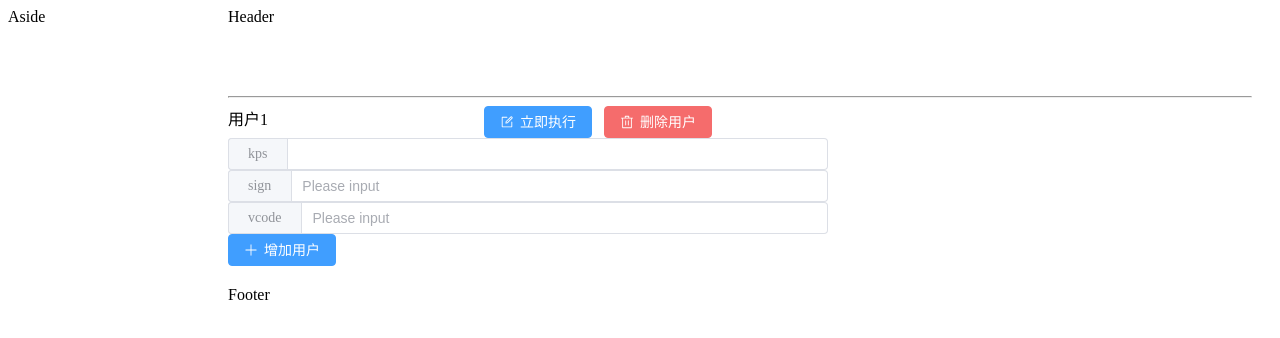
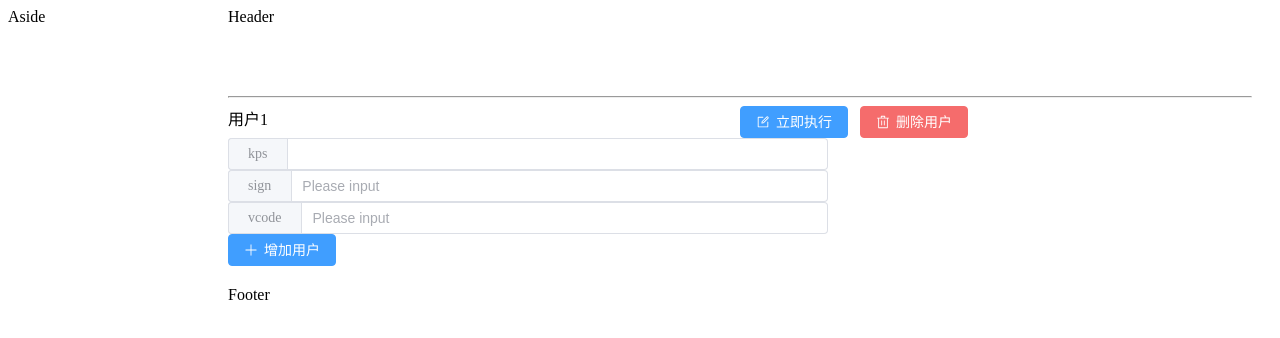
Before and after one commit to StudyPavilion/auto_task, a Vue app in the folder front_end/: page / in a window 1280 px wide. Both pictures are taken after a click on the button "增加用户". Shown: the top 338 px of the page. Built offline with nearby package versions, Linux system fonts and the light colour scheme; no server answers.

Commit message:
新增 返回页面顶部的操作按钮。

```diff
--- a/front_end/src/components/QuarkAutoTask.vue
+++ b/front_end/src/components/QuarkAutoTask.vue
@@ -1,4 +1,7 @@
 <template>
+
+  <el-backtop :right="100" :bottom="100" />
+
   <div class="common-layout">
     <el-container>
       <el-aside width="200px">Aside</el-aside>
@@ -10,13 +13,13 @@
               <div v-for="(user, index) in userList" :key="index">
                 <!-- <template> -->
                 <hr>
-                <el-row justify="start">
+                <el-row justify="end">
 
-                  <el-col :span="6">
+                  <el-col :span="12">
                     <span>用户{{ index + 1 }}</span>
                   </el-col>
 
-                  <el-col :span="6">
+                  <el-col :span="12">
                     <el-button type="primary" @click="runScriptNow(index)">
                       <el-icon style="vertical-align: middle">
                         <Edit />
@@ -33,7 +36,7 @@
                   </el-col>
                 </el-row>
                 <el-row>
-                  <el-input v-model="userList[index].kps" clearable style="max-width: 600px" >
+                  <el-input v-model="userList[index].kps" clearable style="max-width: 600px">
                     <template #prepend>kps</template>
                   </el-input>
                 </el-row>
```
